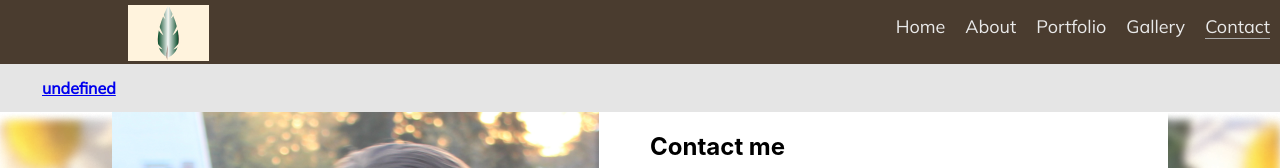
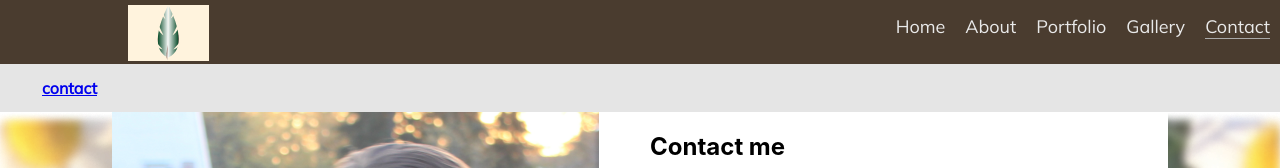
Before and after one commit to MrKeon/TheMethodDesigner, a React (Create React App) app: page /contact in a window 1280 px wide. Shown: the top 168 px of the page. Built offline with nearby package versions, Linux system fonts and the light colour scheme.

Commit message:
added fallback value for breadcrumb

```diff
--- a/src/components/Breadcrumb.tsx
+++ b/src/components/Breadcrumb.tsx
@@ -28,7 +28,7 @@ function formatBreadcrumbs(url: string) {
 
     links.forEach(link => {
         crumbs = crumbs.concat(`/${link}`);
-        navLinks.push(<NavLink to={crumbs}>{`${BREADCRUMBS[link]}`}</NavLink>)
+        navLinks.push(<NavLink to={crumbs}>{`${BREADCRUMBS[link] ?? link}`}</NavLink>)
         navLinks.push(" / ");
     });
 
```
